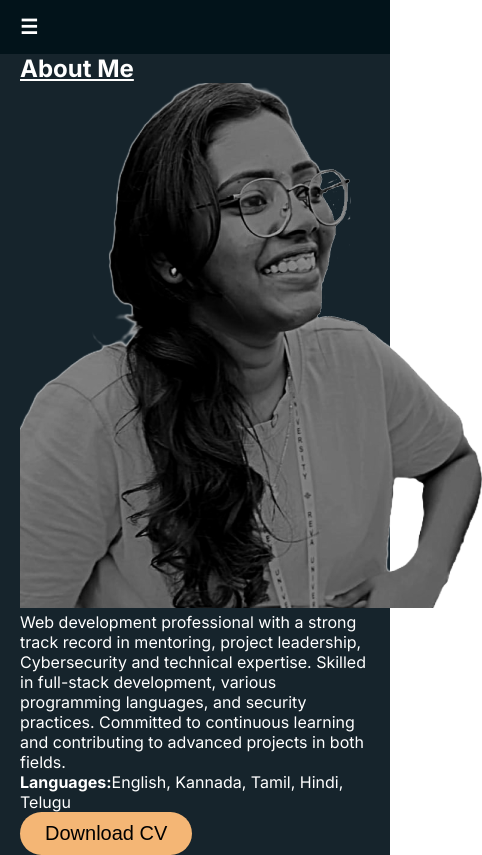
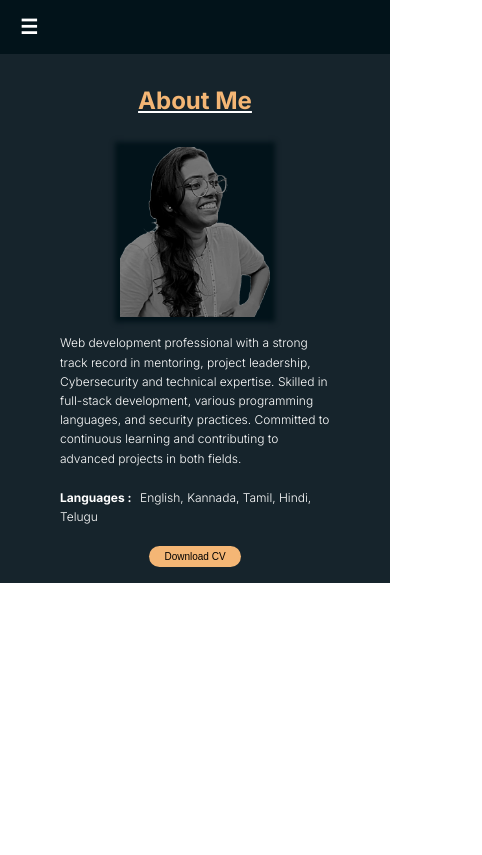
Before and after one commit to kutty023/MyPortfolio, a React (Vite) app in the folder portfolio/: page /about in a window 390 px wide. Shown: the whole page, 482 px wide, since content can reach past the window. Built offline with nearby package versions, Linux system fonts and the light colour scheme.

Commit message:
About page styling is done

```diff
--- a/portfolio/src/Pages/About.jsx
+++ b/portfolio/src/Pages/About.jsx
@@ -17,7 +17,7 @@ const About = () => {
     <>
     <div className='container'>
       <section className='about'>
-        <h1 id="abt-heading">
+        <h1 className="heading">
           <u>
             <span className="highlight-text">About Me</span>
           </u>
@@ -27,10 +27,8 @@ const About = () => {
                 <img src={proImg} alt="Profile Image" />
             </div>
             <div className="about-content">
-              {/* <h3 className="name">I'm  ARTHI</h3>
-              <h3 className="role">Full-Stack Developer with Design Skills</h3> */}
               <p className="about-description" >Web development professional with a strong track record in mentoring, project leadership, Cybersecurity and technical expertise. Skilled in full-stack development, various programming languages, and security practices. Committed to continuous learning and contributing to advanced projects in both fields.</p>
-              <p className="language-skills"><strong>Languages:</strong>English, Kannada, Tamil, Hindi, Telugu </p>
+              <p className="language-skills"><strong>Languages : &nbsp; </strong>English, Kannada, Tamil, Hindi, Telugu </p>
               <button id='download-btn' onClick={handleDownload}>Download CV</button>
             </div>
         </div>
--- a/portfolio/src/Pages/Contact.jsx
+++ b/portfolio/src/Pages/Contact.jsx
@@ -68,7 +68,7 @@ const Contact = () => {
     return (
         <div className="container">
             <section className="contact">
-                <h1 id="contact-heading">
+                <h1 className="heading">
                     <u>
                         <span className="highlight-text"> Contact Me </span>
                     </u>
--- a/portfolio/src/Pages/Projects.jsx
+++ b/portfolio/src/Pages/Projects.jsx
@@ -31,7 +31,7 @@ function Project(){
     return (
         <div className="container">
             <section className='projects'>
-                <h1 id="proj-heading">
+                <h1 className="heading">
                     <u>
                         <span className="highlight-text">My Projects</span>
                     </u>
--- a/portfolio/src/Pages/Resume.jsx
+++ b/portfolio/src/Pages/Resume.jsx
@@ -54,7 +54,7 @@ function Resume(){
         <>
             <div className="container">
                 <section className='resume'>
-                    <h1 id="res-heading">
+                    <h1 className="heading">
                         <u>
                             <span className="highlight-text"> Resume </span>
                         </u>
--- a/portfolio/src/Pages/Services.jsx
+++ b/portfolio/src/Pages/Services.jsx
@@ -15,7 +15,7 @@ function Services(){
         <>
         <div className="container">
           <section className="services" >
-            <h1 id="services-heading">
+            <h1 className="heading">
               <u>
                 <span className="highlight-text"> Services </span>
               </u>
--- a/portfolio/src/Pages/Skills.jsx
+++ b/portfolio/src/Pages/Skills.jsx
@@ -10,7 +10,7 @@ const Skills = () => {
     <>
       <div className="container">
         <section id="skills">
-          <h1 id="skills-heading">
+          <h1 className="heading">
             <u>
               <span className="highlight-text">Skills</span>
               </u>
--- a/portfolio/src/Styles/About.css
+++ b/portfolio/src/Styles/About.css
@@ -1,3 +1,68 @@
 #download-btn{
     padding: 10px 25px;
 }
+
+#about-sec{
+    display: flex;
+    justify-content: center;
+    align-items: center;
+    width: 100%;
+    padding: 3rem 0rem;
+}
+
+.profile-image2{
+    width: 320px;
+    height: fit-content;
+    display: flex;
+    justify-content: center;
+    align-items: center;
+    background: var(--primary-color);
+    box-shadow: 0px 0px 5px 5px var(--primary-color);
+}
+
+.profile-image2>img{
+    max-width: 300px;
+    height: auto;
+}
+
+.about-content{
+    padding: 0px 40px;
+    font-size: 15px;
+    font-weight: 300;
+    line-height: 1.6;
+}
+
+.language-skills {
+    padding: 20px 0px;
+}
+
+
+@media (max-width:680px){
+    #about-sec{
+        flex-direction: column;
+        padding: 1rem 0px;
+    }
+
+    .profile-image2{
+        width: fit-content;
+        margin: 1rem;
+    }
+
+    .profile-image2>img{
+        max-width: 150px;
+        height: auto;
+    }
+
+    .about-content{
+        font-size: 12px;
+    }
+
+    #download-btn{
+        font-size: 10px;
+        border-radius: 100px;
+        cursor: pointer;
+        padding: 5px 15px;
+        display: block;
+        justify-self: center;
+    }
+}
--- a/portfolio/src/Styles/Global.css
+++ b/portfolio/src/Styles/Global.css
@@ -39,3 +39,12 @@ body{
     border-radius: 100px;
     cursor: pointer;
 }
+
+.heading{
+    text-align: center;
+    padding-top: 2rem;
+}
+
+.highlight-text{
+    color: var(--secondary-color);
+}
```
